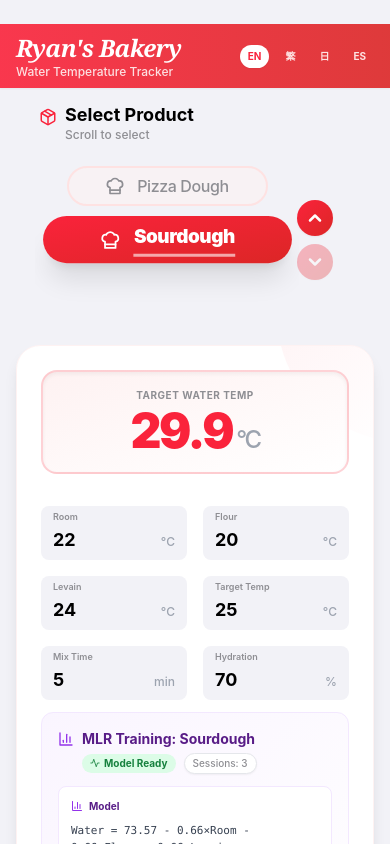
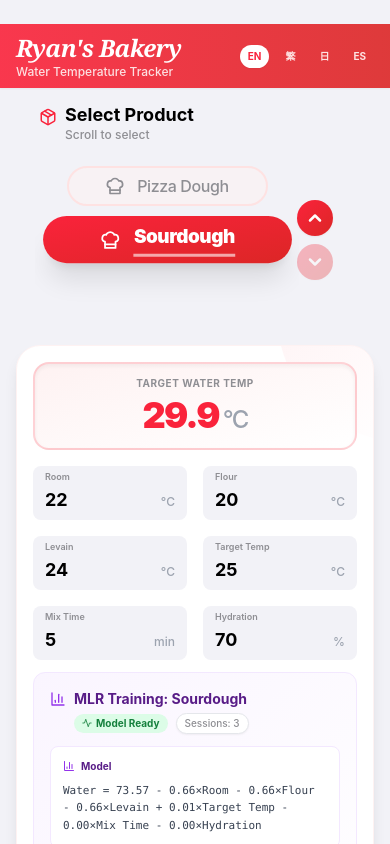
Before and after one commit to ghryan0000/dough-temp-tracker, a React (Vite) app: page / in a window 390 px wide. Shown: the top 844 px of the page. Built offline with nearby package versions, Linux system fonts and the light colour scheme.

Commit message:
fix: optimize calculator layout for mobile screens (iPhone 13 Pro Max)

```diff
--- a/dough-temp-tracker.tsx
+++ b/dough-temp-tracker.tsx
@@ -572,13 +572,13 @@ export default function DoughTempTracker() {
           </div>
 
           {/* Right Column: Calculator */}
-          <div className="md:col-span-8 bg-white rounded-3xl shadow-lg border border-red-50 p-6 md:p-8 relative overflow-hidden">
+          <div className="md:col-span-8 bg-white rounded-3xl shadow-lg border border-red-50 p-4 md:p-8 relative overflow-hidden">
             <div className="absolute top-0 right-0 w-32 h-32 bg-gradient-to-br from-apple-red/5 to-transparent rounded-bl-full -mr-8 -mt-8 pointer-events-none" />
 
             {/* Target Display */}
-            <div className={`p-4 rounded-2xl text-center mb-8 border-2 transition-all duration-500 relative overflow-hidden ${regressionModel ? 'bg-gradient-to-br from-red-50 to-white border-apple-red/20 shadow-inner' : 'bg-gray-50 border-transparent'}`}>
+            <div className={`p-3 md:p-4 rounded-2xl text-center mb-4 md:mb-8 border-2 transition-all duration-500 relative overflow-hidden ${regressionModel ? 'bg-gradient-to-br from-red-50 to-white border-apple-red/20 shadow-inner' : 'bg-gray-50 border-transparent'}`}>
               <div className="text-[10px] font-bold text-apple-gray uppercase tracking-wider mb-1">{t.targetWaterTemp}</div>
-              <div className={`text-5xl font-black tracking-tighter ${currentPredictedWater ? 'text-apple-red' : 'text-gray-300'}`}>
+              <div className={`text-4xl md:text-5xl font-black tracking-tighter ${currentPredictedWater ? 'text-apple-red' : 'text-gray-300'}`}>
                 {currentPredictedWater !== null ? currentPredictedWater.toFixed(1) : '--'}
                 <span className="text-2xl ml-1 font-medium text-gray-400">°C</span>
               </div>
```
